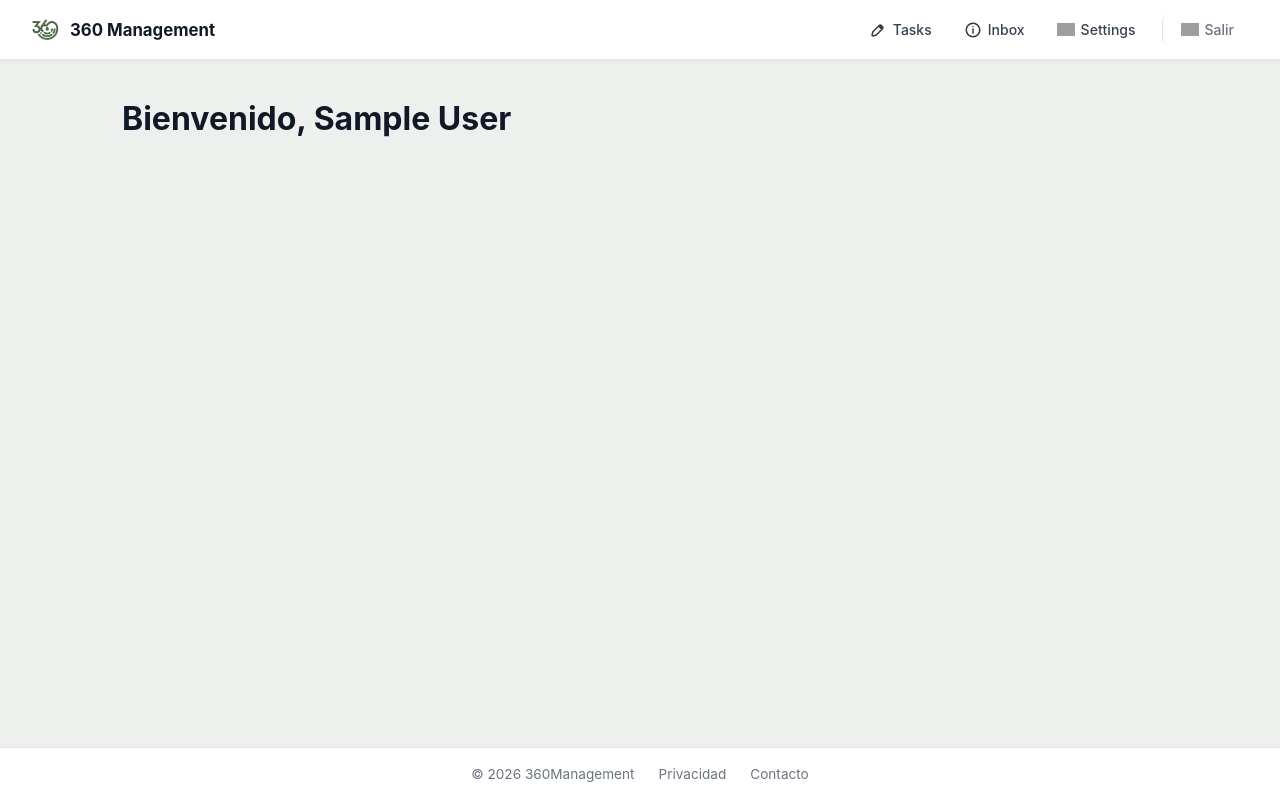
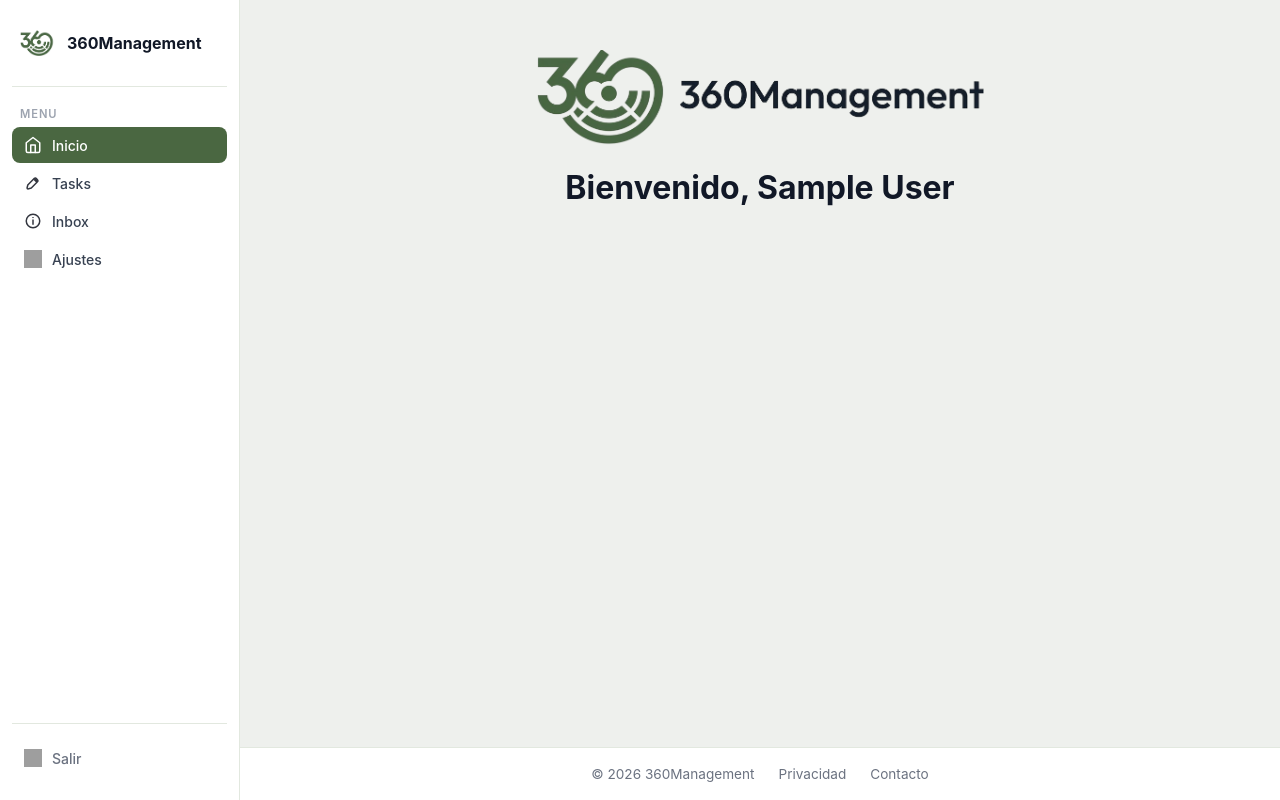
Before and after one commit to alessandrognz/360Management, a PHP site: page /session.php in a window 1280 px wide. Run offline with PHP 8.4, Linux system fonts and the light colour scheme; the visitor is signed in with stand-in values (Sample User, id 1); grey boxes are pictures that could not be loaded.

Commit message:
Refactor nav to sidebar; centralize footer
Replace the top navigation with a left sidebar and switch layout to CSS grid. Renamed and reworked styles in css/session.css, added a logo hero on session.php, and added an "Añadir Tarea" button in tasks.php. Consolidated navigation and footer rendering into includes/nav.php with a $layout_part conditional so pages include the footer via $layout_part = 'footer'. Added a new nav image asset and applied small whitespace cleanup in ini.php.

```diff
--- a/css/session.css
+++ b/css/session.css
@@ -16,59 +16,67 @@ body {
     'Helvetica Neue', Arial, sans-serif;
   background-color: #eef0ed;
   min-height: 100vh;
-  display: flex;
-  flex-direction: column;
+  display: grid;
+  grid-template-columns: 240px 1fr;
+  grid-template-rows: 1fr auto;
   color: #374151;
 }
 
-/* ——— Barra de navegación ——— */
+/* ——— Barra lateral ——— */
 
-nav {
+.sidebar {
+  grid-column: 1;
+  grid-row: 1 / 3;
+  background-color: #ffffff;
+  border-right: 1px solid #e2e8df;
+  display: flex;
+  flex-direction: column;
+  padding: 24px 12px;
+}
+
+.sidebar-brand {
   display: flex;
   align-items: center;
-  justify-content: space-between;
-  padding: 0 32px;
-  height: 60px;
-  background-color: #ffffff;
+  gap: 12px;
+  padding: 0 8px 24px;
+  margin-bottom: 20px;
   border-bottom: 1px solid #e2e8df;
-  box-shadow: 0 1px 4px rgba(0, 0, 0, 0.06);
-  position: sticky;
-  top: 0;
-  z-index: 100;
 }
 
-.nav-brand {
+.sidebar-brand img {
+  width: 35px;
+  height: 38px;
+  object-fit: contain;
+  flex-shrink: 0;
+}
+
+.sidebar-brand span {
+  font-size: 1rem;
+  font-weight: 700;
+  color: #111827;
+}
+
+.sidebar-section-label {
+  font-size: 0.7rem;
+  font-weight: 600;
+  color: #9ca3af;
+  text-transform: uppercase;
+  letter-spacing: 0.08em;
+  padding: 0 8px;
+  margin-bottom: 6px;
+}
+
+.sidebar-nav {
+  display: flex;
+  flex-direction: column;
+  gap: 2px;
+}
+
+.sidebar-item {
   display: flex;
   align-items: center;
   gap: 10px;
-  text-decoration: none;
-  color: #111827;
-  font-size: 1.05rem;
-  font-weight: 700;
-  transition: color 0.15s ease;
-}
-
-.nav-brand:hover {
-  color: #4a6741;
-}
-
-.nav-brand img {
-  width: 28px;
-  height: 28px;
-  object-fit: contain;
-}
-
-.nav-items {
-  display: flex;
-  align-items: center;
-  gap: 4px;
-}
-
-.nav-item {
-  display: flex;
-  align-items: center;
-  gap: 6px;
-  padding: 7px 14px;
+  padding: 9px 12px;
   text-decoration: none;
   color: #374151;
   font-size: 0.875rem;
@@ -77,55 +85,88 @@ nav {
   transition: background-color 0.15s ease, color 0.15s ease;
 }
 
-.nav-item:hover {
+.sidebar-item:hover {
   background-color: #eef0ed;
   color: #4a6741;
 }
 
-.nav-item img {
+.sidebar-item:hover img.sidebar-icon {
+  filter: brightness(0) saturate(100%) invert(38%) sepia(18%) saturate(590%) hue-rotate(68deg) brightness(93%) contrast(87%);
+}
+
+.sidebar-icon {
   width: 18px;
   height: 18px;
-  object-fit: contain;
   flex-shrink: 0;
   transition: filter 0.15s ease;
 }
 
-.nav-item:hover img {
-  /* Convierte #33363F → aprox. #4a6741 (verde primario) */
-  filter: brightness(0) saturate(100%) invert(38%) sepia(18%) saturate(590%) hue-rotate(68deg) brightness(93%) contrast(87%);
+.sidebar-item--active {
+  background-color: #4a6741;
+  color: #ffffff;
 }
 
-/* Botón de logout: tono neutro separado del resto */
-.nav-item--logout {
-  color: #6b7280;
-  margin-left: 8px;
-  border-left: 1px solid #e2e8df;
-  padding-left: 18px;
+.sidebar-item--active:hover {
+  background-color: #3d5635;
+  color: #ffffff;
 }
 
-.nav-item--logout:hover {
+.sidebar-item--active img.sidebar-icon,
+.sidebar-item--active:hover img.sidebar-icon {
+  filter: brightness(0) invert(1);
+}
+
+.sidebar-footer-area {
+  margin-top: auto;
+  padding-top: 16px;
+  border-top: 1px solid #e2e8df;
+}
+
+.sidebar-item--logout {
+  color: #6b7280;
+}
+
+.sidebar-item--logout:hover {
+  background-color: #f3f4f6;
   color: #374151;
-  background-color: #f3f4f6;
 }
 
 /* ——— Contenido principal ——— */
 
 main {
-  flex: 1;
+  grid-column: 2;
+  grid-row: 1;
   width: 100%;
   max-width: 1100px;
   margin: 0 auto;
   padding: 40px 32px;
 }
 
-/* ——— Encabezado de bienvenida (session.php) ——— */
+/* ——— Página de inicio (session.php) ——— */
+
+.inicio-hero {
+  display: flex;
+  flex-direction: column;
+  align-items: center;
+  text-align: center;
+  gap: 24px;
+  max-width: 480px;
+  margin: 10px auto 0;
+  padding: 0 16px;
+}
+
+.inicio-logo {
+  max-width: 450px;
+  width: 100%;
+  height: auto;
+  display: block;
+}
 
 .bienvenida {
   font-size: 2rem;
   font-weight: 700;
   color: #111827;
   line-height: 1.2;
-  margin-bottom: 8px;
 }
 
 /* ——— Títulos de página interior ——— */
@@ -143,6 +184,8 @@ main {
 /* ——— Pie de página ——— */
 
 .footer-publico {
+  grid-column: 2;
+  grid-row: 2;
   display: flex;
   align-items: center;
   justify-content: center;
--- a/inbox.php
+++ b/inbox.php
@@ -13,10 +13,6 @@
     <main>
         <h1 class="page-title">Bandeja de entrada</h1>
     </main>
-    <footer class="footer-publico">
-        <span>© 2026 360Management</span>
-        <a href="#">Privacidad</a>
-        <a href="#">Contacto</a>
-    </footer>
+    <?php $layout_part = 'footer'; require 'includes/nav.php'; ?>
 </body>
 </html>
--- a/includes/nav.php
+++ b/includes/nav.php
@@ -1,24 +1,47 @@
-<nav>
-    <a href="session.php" class="nav-brand">
-        <img src="Icons/logo.png" alt="360 Management">
-        <span>360 Management</span>
-    </a>
-    <div class="nav-items">
-        <a href="tasks.php" class="nav-item">
-            <img src="Icons/Edit.svg" alt="">
+<?php
+$layout_part = $layout_part ?? 'nav';
+$current_page = basename($_SERVER['PHP_SELF']);
+
+if ($layout_part === 'nav') :
+?>
+<aside class="sidebar">
+    <div class="sidebar-brand">
+        <img src="Icons/logo.png" alt="">
+        <span>360Management</span>
+    </div>
+    <p class="sidebar-section-label">Menu</p>
+    <nav class="sidebar-nav">
+        <a href="session.php" class="sidebar-item<?= $current_page === 'session.php' ? ' sidebar-item--active' : '' ?>">
+            <svg class="sidebar-icon" viewBox="0 0 24 24" fill="none" stroke="currentColor" stroke-width="2" stroke-linecap="round" stroke-linejoin="round" aria-hidden="true">
+                <path d="m3 9 9-7 9 7v11a2 2 0 0 1-2 2H5a2 2 0 0 1-2-2z"/>
+                <polyline points="9 22 9 12 15 12 15 22"/>
+            </svg>
+            <span>Inicio</span>
+        </a>
+        <a href="tasks.php" class="sidebar-item<?= $current_page === 'tasks.php' ? ' sidebar-item--active' : '' ?>">
+            <img src="Icons/Edit.svg" class="sidebar-icon" alt="" aria-hidden="true">
             <span>Tasks</span>
         </a>
-        <a href="inbox.php" class="nav-item">
-            <img src="Icons/Info.svg" alt="">
+        <a href="inbox.php" class="sidebar-item<?= $current_page === 'inbox.php' ? ' sidebar-item--active' : '' ?>">
+            <img src="Icons/Info.svg" class="sidebar-icon" alt="" aria-hidden="true">
             <span>Inbox</span>
         </a>
-        <a href="settings.php" class="nav-item">
-            <img src="Icons/Setting_line.svg" alt="">
-            <span>Settings</span>
+        <a href="settings.php" class="sidebar-item<?= $current_page === 'settings.php' ? ' sidebar-item--active' : '' ?>">
+            <img src="Icons/Setting_line.svg" class="sidebar-icon" alt="" aria-hidden="true">
+            <span>Ajustes</span>
         </a>
-        <a href="includes/logout.php" class="nav-item nav-item--logout">
-            <img src="Icons/On_button.svg" alt="">
+    </nav>
+    <div class="sidebar-footer-area">
+        <a href="includes/logout.php" class="sidebar-item sidebar-item--logout">
+            <img src="Icons/On_button.svg" class="sidebar-icon" alt="" aria-hidden="true">
             <span>Salir</span>
         </a>
     </div>
-</nav>
+</aside>
+<?php elseif ($layout_part === 'footer') : ?>
+<footer class="footer-publico">
+    <span>© 2026 360Management</span>
+    <a href="#">Privacidad</a>
+    <a href="#">Contacto</a>
+</footer>
+<?php endif; ?>
--- a/ini.php
+++ b/ini.php
@@ -29,7 +29,6 @@
           <label for="email">Correo electrónico</label>
           <input type="email" id="email" name="email" placeholder="Enter your email" />
         </div>
-
         <div class="field">
           <div class="label-row">
             <label for="contrasena">Contraseña</label>
--- a/session.php
+++ b/session.php
@@ -14,12 +14,11 @@
 <body>
     <?php require 'includes/nav.php'; ?>
     <main>
-        <h1 class="bienvenida">Bienvenido, <?php echo htmlspecialchars($_SESSION['nombre']); ?></h1>
+        <div class="inicio-hero">
+            <img src="Icons/logo+360Management.png" alt="360Management" class="inicio-logo">
+            <h1 class="bienvenida">Bienvenido, <?php echo htmlspecialchars($_SESSION['nombre']); ?></h1>
+        </div>
     </main>
-    <footer class="footer-publico">
-        <span>© 2026 360Management</span>
-        <a href="#">Privacidad</a>
-        <a href="#">Contacto</a>
-    </footer>
+    <?php $layout_part = 'footer'; require 'includes/nav.php'; ?>
 </body>
 </html>
--- a/settings.php
+++ b/settings.php
@@ -13,10 +13,6 @@
     <main>
         <h1 class="page-title">Ajustes</h1>
     </main>
-    <footer class="footer-publico">
-        <span>© 2026 360Management</span>
-        <a href="#">Privacidad</a>
-        <a href="#">Contacto</a>
-    </footer>
+    <?php $layout_part = 'footer'; require 'includes/nav.php'; ?>
 </body>
 </html>
```
Also changed, not shown: other parts of css/session.css (+32 -0 lines), tasks.php (+2 -5 lines), Icons/logo+360Management.png, img/TaskFlow SaaS - Task management web app - Bolt & Anima (Community)/360Management SaaS nav.png (added).
